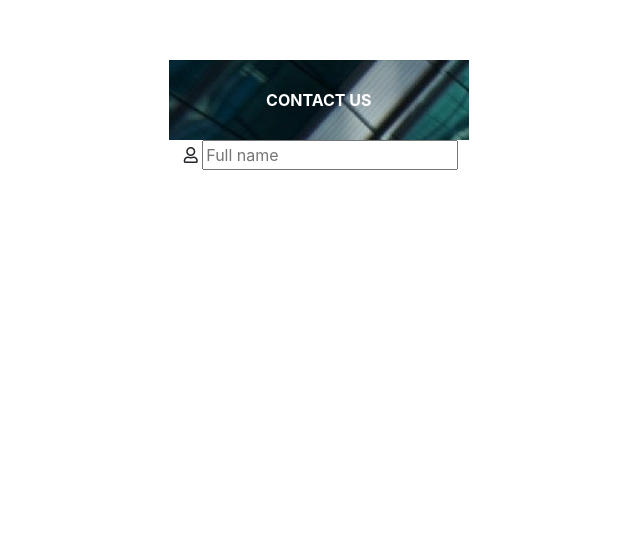
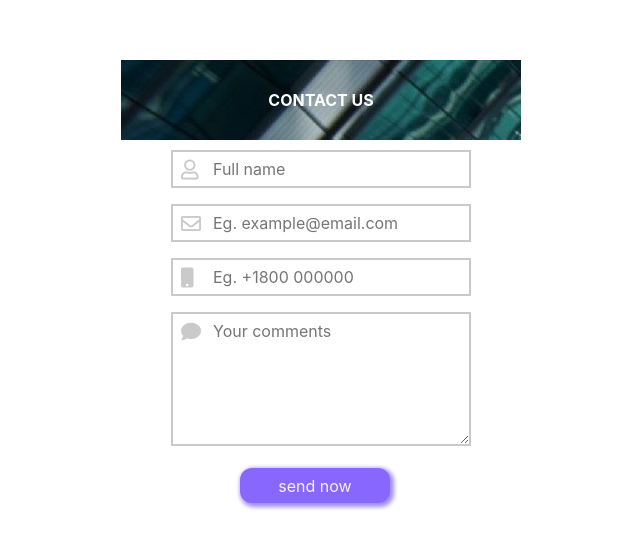
Before and after one commit to jeegar123/cybercom, a PHP site: page / in a window 1280 px wide. Shown: the top 549 px of the page, without its empty margins (319-959 px from the left). Run offline with PHP 8.4, Linux system fonts and the light colour scheme; some libraries are stand-ins or nearby versions.

Commit message:
Day 6 Completed

```diff
--- /dev/null
+++ b/16-01-2021/app.js
@@ -0,0 +1,5 @@
+let btn =document.querySelector("button");
+
+btn.addEventListener('click',()=>{
+    alert("Your request has been submitted !")
+});
--- a/16-01-2021/index.html
+++ b/16-01-2021/index.html
@@ -6,25 +6,46 @@
     <meta name="viewport" content="width=device-width, initial-scale=1.0">
     <title>practice-6</title>
     <link rel="stylesheet" href="style.css">
+    <!-- add bootstrap -->
     <link rel="stylesheet" href="/vendor/bootstrap/css/bootstrap.min.css">
+    <!-- add fontawesome lib -->
     <link rel="stylesheet" href="/vendor/fontawesome/css/all.css">
 </head>
 
 <body>
     <div class="container">
         <div class="outer-body">
+            <!-- header-start -->
             <div class="header">
                 <section>Contact us</section>
             </div>
-            <div class="container">
-                <div>
+            <!-- header-end -->
+            <div class="inner-body">
+                <!--  form start -->
+                <div class="form-group">
                     <i class="far fa-user"></i>
-                    <input type="text" name="" id="" placeholder="Full name">
+                    <input type="text" name="username" id="username" placeholder="Full name" required>
                 </div>
 
+                <div class="form-group">
+                    <i class="far fa-envelope"></i>
+                    <input type="email" name="password" id="password" placeholder="Eg. example@email.com" required>
+                </div>
+                <div class="form-group">
+                    <i class="fa fa-mobile"></i>
+                    <input type="tel" placeholder="Eg. +1800 000000" name="mobileNumber" id="mobileNumber" required>
+                </div>
+                <div class="form-group">
+                    <i class="fa fa-comment"></i>
+                    <textarea name="" id="" cols="40" rows="5" placeholder="Your comments" required name="comments"></textarea>
+                </div>
+
+                <button type="submit" class="btn-submit" >send now</button>
             </div>
+            <!-- form end -->
         </div>
     </div>
+    <script src="app.js"></script>
 </body>
 
 </html>
--- a/16-01-2021/style.css
+++ b/16-01-2021/style.css
@@ -1,23 +1,47 @@
-.container{
+.container {
   display: flex;
   justify-content: center;
 }
 
-
-.outer-body{
+.outer-body {
     margin-top: 20px;
     padding: 40px;
 
 }
 
-.header{
-    background-image: url('bg_image.jpg');
+.inner-body {
+    width: 300px;
+    margin-left: 50px;
+}
+
+.header {
+  background-image: url("bg_image.jpg");
   text-align: center;
   height: 80px;
-    width: 300px;
+  width: 400px;
+}
 
+/* css for forms tag */
+i {
+  position: absolute;
+  height: 30px;
+  font-size: 20px;
+  padding-left: 10px;
+  padding-top: 10px;
+  color: rgb(202, 202, 202);
 }
-section{
+
+input ,textarea{
+  width: 100%;
+  padding: 5px 40px 5px 40px;
+  text-align: start;
+}
+
+.form-group {
+  margin-top: 10px;
+}
+
+section {
   text-transform: uppercase;
   color: white;
   font-weight: bolder;
@@ -25,14 +49,25 @@ section{
   line-height: 80px;
 }
 
-.form-group{
-    width: 100%;
+.btn-submit {
+  margin-left: 23%;
+  background-color: rgb(136, 103, 255);
+  box-shadow: 2px 2px 4px 2px rgb(161, 140, 240);
+  border: 0px none rgb(136, 103, 255);
+  border-radius: 12px;
+  width: 150px;
+  height: 35px;
+  color: beige;
+  text-transform: ;
 }
 
-i{
-
+input:focus,
+textarea:focus,
+.btn-submit:focus {
+    outline: none;
 }
 
-input{
 
+input,textarea{
+    border: 2px solid rgb(202, 201, 201);
 }
```
Lines whose indentation alone changed are shown as unchanged.
